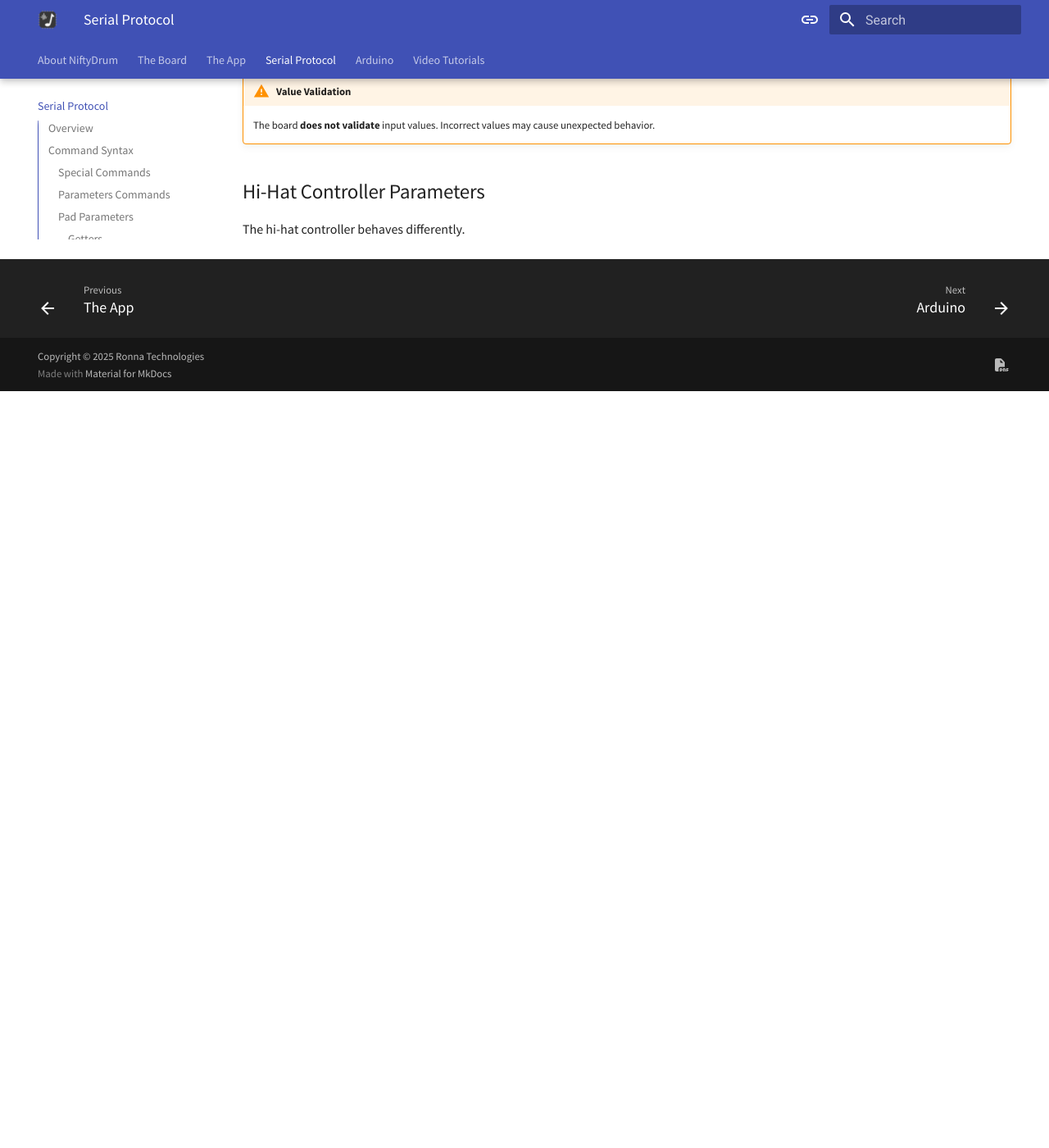
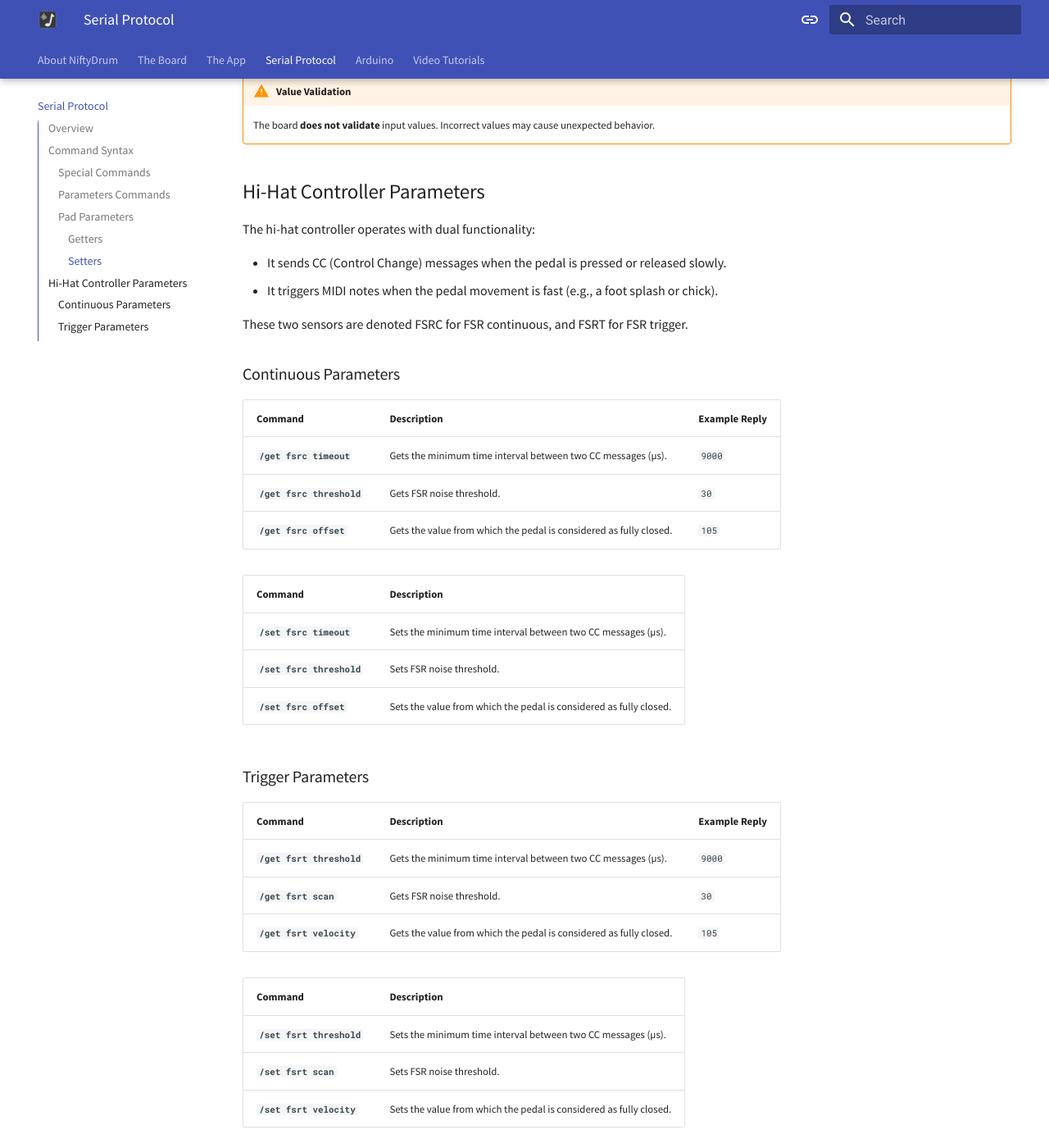
Before and after one commit to RonnaTechnologies/doc.niftydrum.com, an MkDocs documentation site: the page built from doc/3.serial.md, in a window 1280 px wide and 1400 px high, scrolled down 2485 px. Shown: the whole window at 82% size. Built offline with MkDocs 1.6.1 and Material for MkDocs 9.7.7, drawn with Linux system fonts in a browser that asks for light colours; before the commit the page ends 2962 px from its top, so only the background shows below that.

Commit message:
more serial doc

```diff
--- a/doc/3.serial.md
+++ b/doc/3.serial.md
@@ -80,4 +80,37 @@
 
 ## Hi-Hat Controller Parameters
 
-The hi-hat controller behaves differently.
+The hi-hat controller operates with dual functionality:
+
+- It sends CC (Control Change) messages when the pedal is pressed or released slowly.
+- It triggers MIDI notes when the pedal movement is fast (e.g., a foot splash or chick).
+
+These two sensors are denoted FSRC for FSR continuous, and FSRT for FSR trigger.
+
+### Continuous Parameters
+
+| Command                     | Description                                                        | Example Reply          |
+|-----------------------------|--------------------------------------------------------------------|------------------------|
+| **`/get fsrc timeout`**     | Gets the minimum time interval between two CC messages (µs).       | `9000`                 |
+| **`/get fsrc threshold`**   | Gets FSR noise threshold.                                          | `30`                   |
+| **`/get fsrc offset`**      | Gets the value from which the pedal is considered as fully closed. | `105`                  |
+
+| Command                     | Description                                                        |
+|-----------------------------|--------------------------------------------------------------------|
+| **`/set fsrc timeout`**     | Sets the minimum time interval between two CC messages (µs).       |
+| **`/set fsrc threshold`**   | Sets FSR noise threshold.                                          |
+| **`/set fsrc offset`**      | Sets the value from which the pedal is considered as fully closed. |
+
+### Trigger Parameters
+
+| Command                     | Description                                                        | Example Reply          |
+|-----------------------------|--------------------------------------------------------------------|------------------------|
+| **`/get fsrt threshold`**   | Gets the minimum time interval between two CC messages (µs).       | `9000`                 |
+| **`/get fsrt scan`**        | Gets FSR noise threshold.                                          | `30`                   |
+| **`/get fsrt velocity`**    | Gets the value from which the pedal is considered as fully closed. | `105`                  |
+
+| Command                     | Description                                                        |
+|-----------------------------|--------------------------------------------------------------------|
+| **`/set fsrt threshold`**   | Sets the minimum time interval between two CC messages (µs).       |
+| **`/set fsrt scan`**        | Sets FSR noise threshold.                                          |
+| **`/set fsrt velocity`**    | Sets the value from which the pedal is considered as fully closed. |
```
